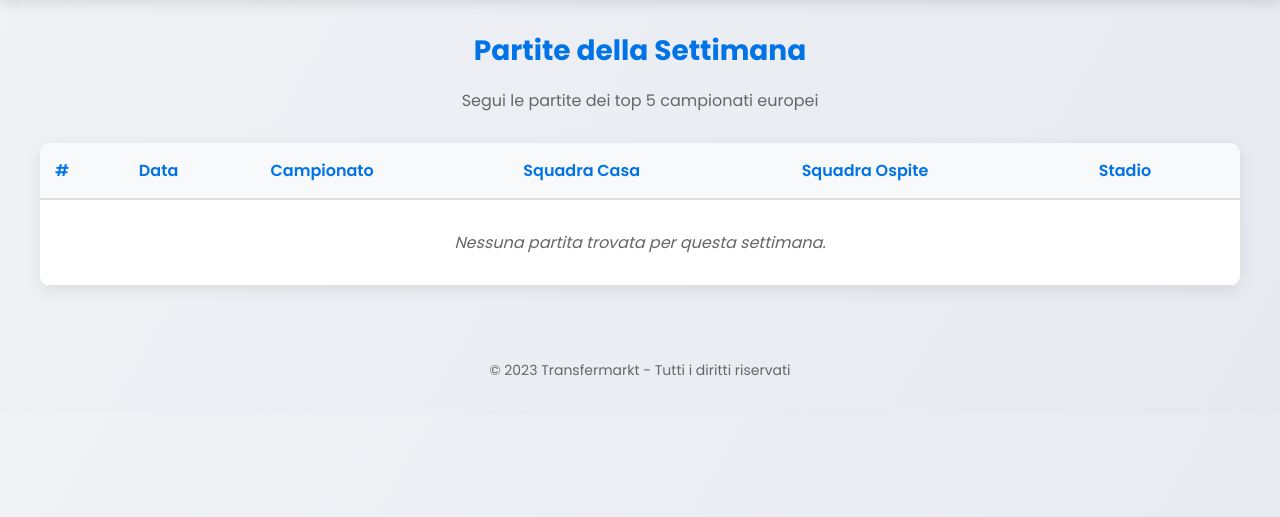
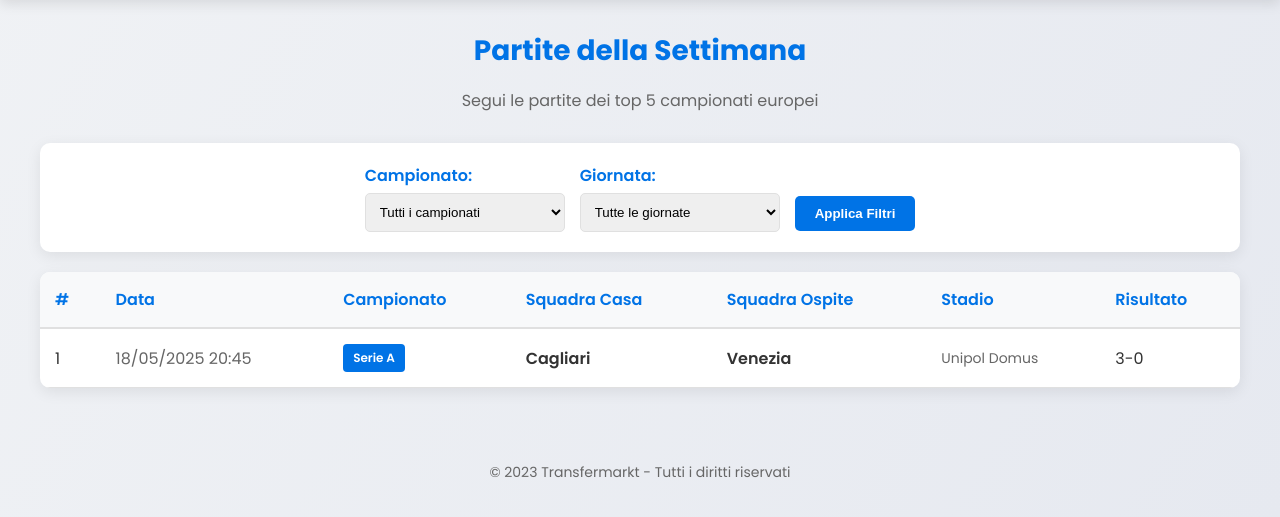
Before and after one commit to itsrealtony/transfermarkt, a Django app: page /principale/ in a window 1280 px wide. Shown: the part 150-667 px from the top of the page. Run offline with Django 5.2, Linux system fonts and the light colour scheme; data comes from the database, SQL or seed files in the repository; both versions use the stored data as it was after the commit.

Commit message:
quinto commit - aggiunte tutte le giornate, modfiche sui 2 principali.html

```diff
--- a/templates/principale.html
+++ b/templates/principale.html
@@ -164,6 +164,34 @@
             <p>Segui le partite dei top 5 campionati europei</p>
         </div>
 
+        <div class="filter-container" style="margin-bottom: 20px; background: white; border-radius: 10px; box-shadow: 0 4px 15px rgba(0, 0, 0, 0.08); padding: 20px; text-align: center;">
+            <form method="GET" action="{% url 'principale' %}" style="display: flex; justify-content: center; align-items: center; flex-wrap: wrap; gap: 15px;">
+                <div style="display: flex; flex-direction: column; align-items: flex-start;">
+                    <label for="campionato" style="font-weight: 600; margin-bottom: 5px; color: #0073e6;">Campionato:</label>
+                    <select name="campionato" id="campionato" style="padding: 10px; border-radius: 5px; border: 1px solid #e0e0e0; min-width: 200px;">
+                        <option value="">Tutti i campionati</option>
+                        {% for camp in campionati %}
+                            <option value="{{ camp.nome }}" {% if campionato_selezionato == camp.nome %}selected{% endif %}>{{ camp.nome }}</option>
+                        {% endfor %}
+                    </select>
+                </div>
+                <div style="display: flex; flex-direction: column; align-items: flex-start;">
+                    <label for="giornata" style="font-weight: 600; margin-bottom: 5px; color: #0073e6;">Giornata:</label>
+                    <select name="giornata" id="giornata" style="padding: 10px; border-radius: 5px; border: 1px solid #e0e0e0; min-width: 200px;">
+                        <option value="">Tutte le giornate</option>
+                        {% for g in giornate %}
+                            <option value="{{ g.numero }}" {% if giornata_selezionata == g.numero %}selected{% endif %}>{{ g.numero }}</option>
+                        {% endfor %}
+                    </select>
+                </div>
+                <div style="align-self: flex-end; margin-bottom: 1px;">
+                    <button type="submit" style="background-color: #0073e6; color: white; border: none; padding: 10px 20px; border-radius: 5px; cursor: pointer; font-weight: 600; transition: all 0.3s ease;">
+                        Applica Filtri
+                    </button>
+                </div>
+            </form>
+        </div>
+
         <div class="matches-container">
             <table>
                 <thead>
@@ -174,6 +202,7 @@
                         <th>Squadra Casa</th>
                         <th>Squadra Ospite</th>
                         <th>Stadio</th>
+                        <th>Risultato</th>
                     </tr>
                 </thead>
                 <tbody>
@@ -185,10 +214,7 @@
                         <td class="team-name">{{ p.squadra_casa.nome }}</td>
                         <td class="team-name">{{ p.squadra_ospite.nome }}</td>
                         <td class="stadium">{{ p.stadio }}</td>
-                    </tr>
-                    {% empty %}
-                    <tr>
-                        <td colspan="6" class="empty-message">Nessuna partita trovata per questa settimana.</td>
+                        <td>{{ p.risultato }}</td>
                     </tr>
                     {% endfor %}
                 </tbody>
--- a/transfermarkt/views.py
+++ b/transfermarkt/views.py
@@ -5,6 +5,7 @@ from .models import Partita, Utente , Squadra , Nazionalita
 from .form import RegistrazioneForm
 from .form import LoginForm
 from .models import Admin
+from .models import Campionato, Giornata
 
 
 
@@ -29,20 +30,62 @@ def partite_settimana(request):
             username = utente.nome
         except Utente.DoesNotExist:
             pass
+
+
+    campionato_selezionato = request.GET.get('campionato', '')
+    giornata_selezionata = request.GET.get('giornata', '')
+
+
+    if giornata_selezionata and giornata_selezionata.isdigit():
+        giornata_selezionata = int(giornata_selezionata)
+    else:
+        giornata_selezionata = None
+
     oggi = timezone.now()
     fine_settimana = oggi + timedelta(days=7)
     top_campionati = [
-        "Serie a",
+        "Serie A",
         "Bundesliga",
         "Premier League",
         "Ligue 1",
         "LaLiga"
     ]
-    partite = Partita.objects.filter(
-        campionato__nome__in=top_campionati,
-        data__range=(oggi, fine_settimana)
-    ).order_by('data')[:10]
-    return render(request, 'principale.html', {'partite': partite, 'username': username})
+
+
+
+    campionati = Campionato.objects.filter(nome__in=top_campionati)
+
+
+    giornate_numeri = Giornata.objects.filter(campionato__nome__in=top_campionati).values_list('numero', flat=True)
+    giornate_numeri = sorted(set(giornate_numeri))
+    giornate = [{'numero': numero} for numero in giornate_numeri]
+
+
+    partite_query = Partita.objects.filter(
+        campionato__nome__in=top_campionati
+    )
+
+
+    if campionato_selezionato:
+        partite_query = partite_query.filter(campionato__nome=campionato_selezionato)
+
+    if giornata_selezionata:
+        partite_query = partite_query.filter(giornata__numero=giornata_selezionata)
+    else:
+
+        partite_query = partite_query.filter(data__range=(oggi, fine_settimana))
+
+
+    partite = partite_query.order_by('data')[:10]
+
+    return render(request, 'principale.html', {
+        'partite': partite,
+        'username': username,
+        'campionati': campionati,
+        'giornate': giornate,
+        'campionato_selezionato': campionato_selezionato,
+        'giornata_selezionata': giornata_selezionata
+    })
 
 
 def authenticated(email, password):
@@ -94,7 +137,28 @@ def login_admin(request):
 def principale_admin(request):
     if not request.session.get('admin_email'):
         return redirect('login_admin')
-    return render(request, 'principale_admin.html')
+
+    # Recupera tutti i campionati per il menu a tendina
+    campionati = Campionato.objects.all().order_by('nome')
+
+    # Ottieni il campionato selezionato dalla richiesta GET
+    campionato_selezionato = request.GET.get('campionato')
+
+    # Se non è stato selezionato un campionato e ci sono campionati disponibili,
+    # seleziona il primo come default
+    if not campionato_selezionato and campionati.exists():
+        campionato_selezionato = campionati.first().nome
+
+    # Recupera le squadre del campionato selezionato
+    squadre = []
+    if campionato_selezionato:
+        squadre = Squadra.objects.filter(campionato__nome=campionato_selezionato).order_by('nome')
+
+    return render(request, 'principale_admin.html', {
+        'campionati': campionati,
+        'squadre': squadre,
+        'campionato_selezionato': campionato_selezionato
+    })
 
 
 
@@ -141,37 +205,60 @@ def registrazione(request):
 
 def aggiungi_partita(request):
     if request.method == 'POST':
-        squadra_casa = request.POST.get('squadra_casa')
-        squadra_ospite = request.POST.get('squadra_ospite')
-        campionato = request.POST.get('campionato')
-        giornata = request.POST.get('giornata')
+        # Get form data
+        squadra_casa_nome = request.POST.get('squadra_casa')
+        squadra_ospite_nome = request.POST.get('squadra_ospite')
+        campionato_nome = request.POST.get('campionato')
+        giornata_numero = request.POST.get('giornata')
         data = request.POST.get('data')
         stadio = request.POST.get('stadio')
         risultato = request.POST.get('risultato')
         gol_casa = request.POST.get('gol_casa')
         gol_ospite = request.POST.get('gol_ospite')
 
-        Partita.objects.create(
-            squadra_casa=squadra_casa,
-            squadra_ospite=squadra_ospite,
-            campionato=campionato,
-            giornata=giornata if giornata else None,
-            data=data,
-            stadio=stadio,
-            risultato=risultato,
-            gol_casa=gol_casa if gol_casa else None,
-            gol_ospite=gol_ospite if gol_ospite else None
-        )
-        return redirect('principale_admin')
+        # Get the objects from the database
+        try:
+            squadra_casa = Squadra.objects.get(nome=squadra_casa_nome)
+            squadra_ospite = Squadra.objects.get(nome=squadra_ospite_nome)
+            campionato = Campionato.objects.get(nome=campionato_nome)
+
+            # Find the corresponding Giornata object if giornata_numero is provided
+            giornata = None
+            if giornata_numero:
+                try:
+                    # Try to find the Giornata with the given number and campionato
+                    giornata = Giornata.objects.get(numero=giornata_numero, campionato=campionato)
+                except Giornata.DoesNotExist:
+                    # If it doesn't exist, we'll leave giornata as None
+                    pass
+
+            # Create the Partita object
+            Partita.objects.create(
+                squadra_casa=squadra_casa,
+                squadra_ospite=squadra_ospite,
+                campionato=campionato,
+                giornata=giornata,
+                data=data,
+                stadio=stadio,
+                risultato=risultato,
+                gol_casa=gol_casa if gol_casa else None,
+                gol_ospite=gol_ospite if gol_ospite else None
+            )
+
+            return redirect('principale_admin')
+        except (Squadra.DoesNotExist, Campionato.DoesNotExist) as e:
+            # Handle errors - for now just redirect back
+            return redirect('principale_admin')
+
     return redirect('principale_admin')
 
 
 def logout(request):
-    # Clear the user session
+
     if 'user_email' in request.session:
         del request.session['user_email']
-    # Also clear admin session if it exists
+
     if 'admin_email' in request.session:
         del request.session['admin_email']
-    # Redirect to welcome page
+
     return redirect('benvenuto')
```
Also changed, not shown: templates/principale_admin.html (+65 -7 lines), db.sqlite3, transfermarkt/management/__init__.py (added), transfermarkt/management/commands/__init__.py (added).
